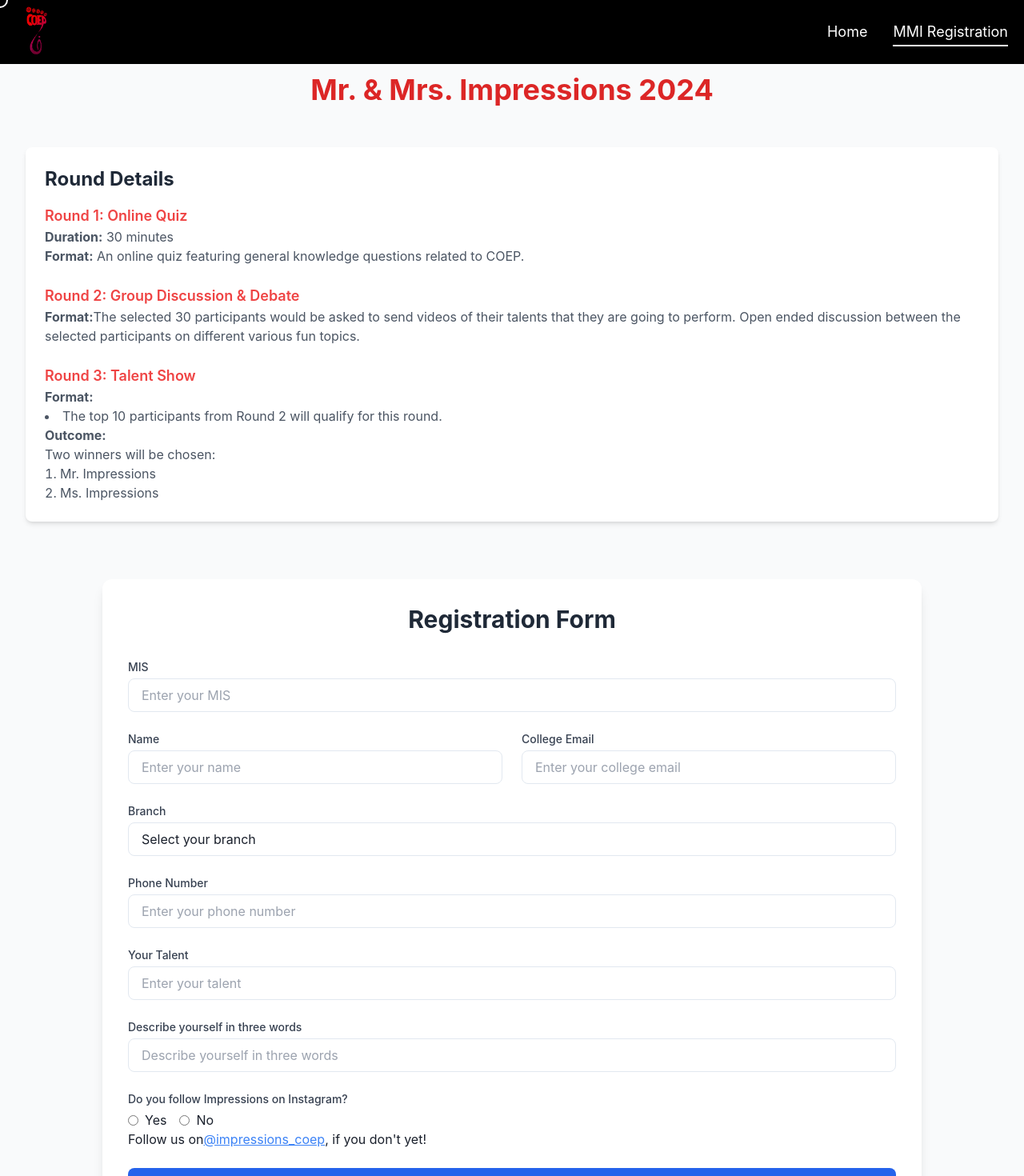
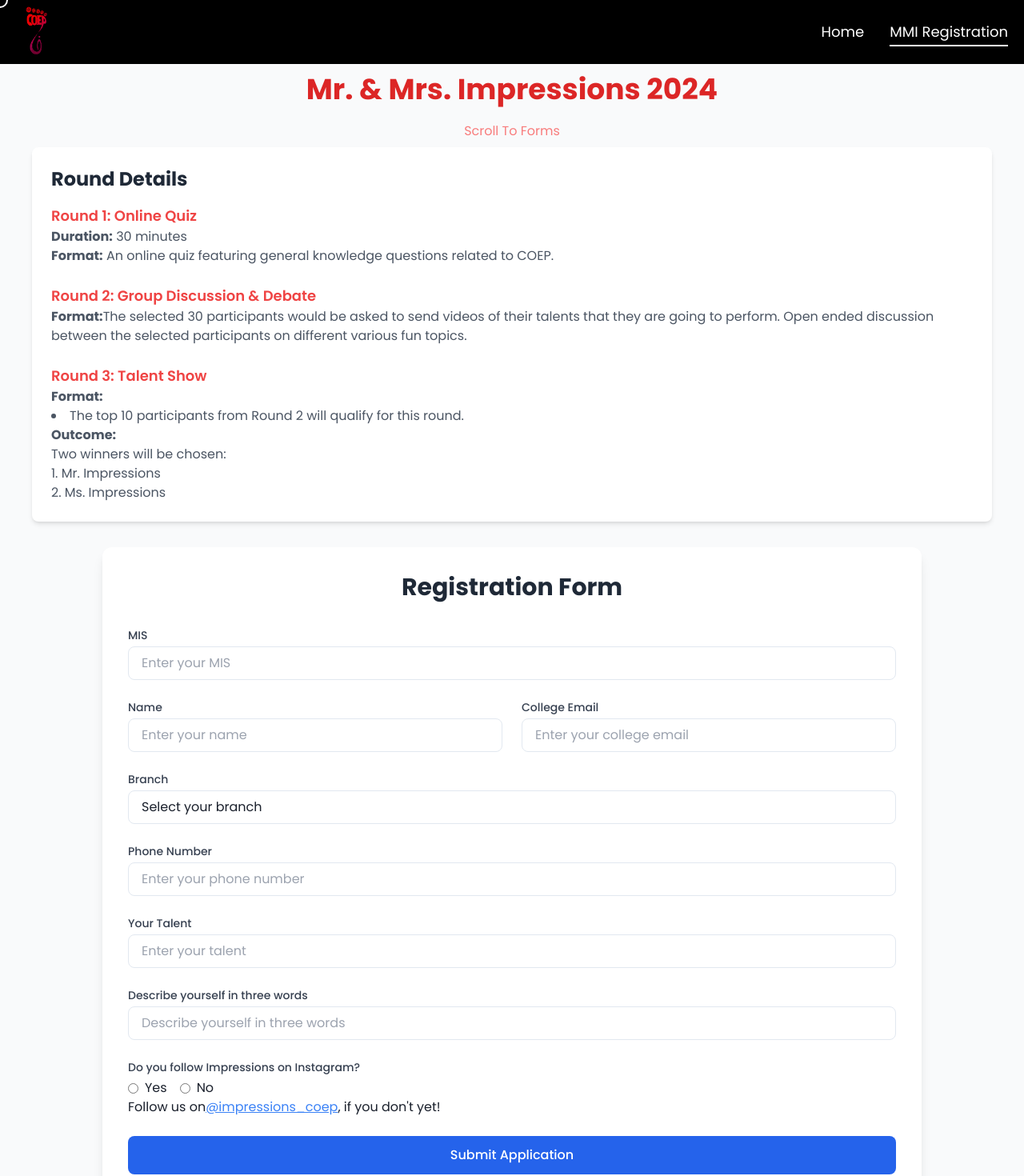
Before and after one commit to drdholu/impressions24, a React (Create React App) app: page /mmi-reg in a window 1280 px wide. Shown: the top 1470 px of the page at 80% size. Built offline with nearby package versions, Linux system fonts and the light colour scheme.

Commit message:
feat: enhance MMIForm styling and functionality; add smooth scroll feature and update font styles

```diff
--- a/src/App.css
+++ b/src/App.css
@@ -2,6 +2,7 @@
 @tailwind components;
 @tailwind utilities;
 
+@import url('https://fonts.googleapis.com/css2?family=Poppins&display=swap');
 @import url('https://fonts.googleapis.com/css2?family=Pirata+One&display=swap');
 @import url('https://fonts.googleapis.com/css2?family=IM+Fell+French+Canon:ital@0;1&display=swap');
 @import url('https://fonts.googleapis.com/css2?family=Rye&display=swap');
--- a/src/components/MmiForm.js
+++ b/src/components/MmiForm.js
@@ -117,14 +117,14 @@ const MMIForm = () => {
     //     return options.filter(option => !selectedPrefs.includes(option));
     // };
 
-    // const scrollToContainer = () => {
-    //     if (formRef.current) {
-    //         formRef.current.scrollIntoView({ behavior: 'smooth' });
-    //     }
-    // };
+    const scrollToContainer = () => {
+        if (formRef.current) {
+            formRef.current.scrollIntoView({ behavior: 'smooth' });
+        }
+    };
 
     return (
-        <div className="min-h-[90vh] bg-gray-50">
+        <div className="min-h-[90vh] bg-gray-50 font-sans">
             <Navbar />
             <ToastContainer />
             <div className="text-center">
@@ -132,11 +132,11 @@ const MMIForm = () => {
                 {/* <p className="text-xl text-gray-600">COEP Technological University Cultural Festival</p> */}
             </div>
 
-            {/* <p className="flex items-center justify-center pt-2"><button onClick={scrollToContainer} className='text-red-400 animate-pulse'>Scroll To Forms</button></p> */}
+            <p className="flex items-center justify-center pt-2"><button onClick={scrollToContainer} className='text-red-400 animate-pulse'>Scroll To Forms</button></p>
             {/* <Details /> */}
             <Details2 />  {/* Include the Details2 component */}
 
-            <div className="max-w-5xl p-8 mx-auto bg-white shadow-lg rounded-xl">
+            <div className="max-w-5xl p-8 m-2 mx-auto bg-white shadow-lg rounded-xl">
                 {responseMessage && (
                     <div className={`mb-3 p-4 rounded-lg flex items-center gap-2 ${responseMessage.includes('successfully')
                             ? 'bg-green-50 text-green-700'
@@ -151,7 +151,7 @@ const MMIForm = () => {
 
                 <div className="">
 
-                    <div ref={formRef}>
+                    <div ref={formRef} className=''>
                         <h2 className="mb-8 text-3xl font-bold text-center text-gray-800">Registration Form</h2>
 
                         <form onSubmit={handleSubmit} className="space-y-6">
--- a/src/components/ui/BackToTop.js
+++ b/src/components/ui/BackToTop.js
@@ -1,3 +1,4 @@
+import { motion } from 'framer-motion';
 import React, { useEffect, useState, useCallback } from 'react';
 
 const BackToTop = () => {
@@ -24,11 +25,11 @@ const BackToTop = () => {
 
   return (
     showScroll && (
-      <div className="fixed cursor-pointer bottom-5 right-5" onClick={scrollTop}>
+      <motion.div initial={{ opacity: 0 }} animate={{ opacity: 1 }} exit={{ opacity: 0 }} className="fixed cursor-pointer bottom-5 right-5" onClick={scrollTop}>
         <svg className="w-10 h-10 p-2 text-white bg-black rounded-full" fill="none" stroke="currentColor" viewBox="0 0 24 24" xmlns="http://www.w3.org/2000/svg">
           <path strokeLinecap="round" strokeLinejoin="round" strokeWidth="2" d="M5 15l7-7 7 7"></path>
         </svg>
-      </div>
+      </motion.div>
     )
   );
 };
--- a/src/components/ui/Details2.js
+++ b/src/components/ui/Details2.js
@@ -1,7 +1,7 @@
 import React from 'react';
 
 const Details2 = () => (
-  <div className="px-4 py-6 sm:py-10 bg-gray-50 sm:px-6 lg:px-8">
+  <div className="m-2 bg-gray-50 sm:px-6 lg:px-8">
     <div className="mx-auto max-w-7xl">
       <div className="p-4 mb-6 bg-white rounded-lg shadow-md sm:p-6 sm:mb-8">
         <h2 className="mb-4 text-xl font-bold text-gray-800 sm:text-2xl">Round Details</h2>
```
